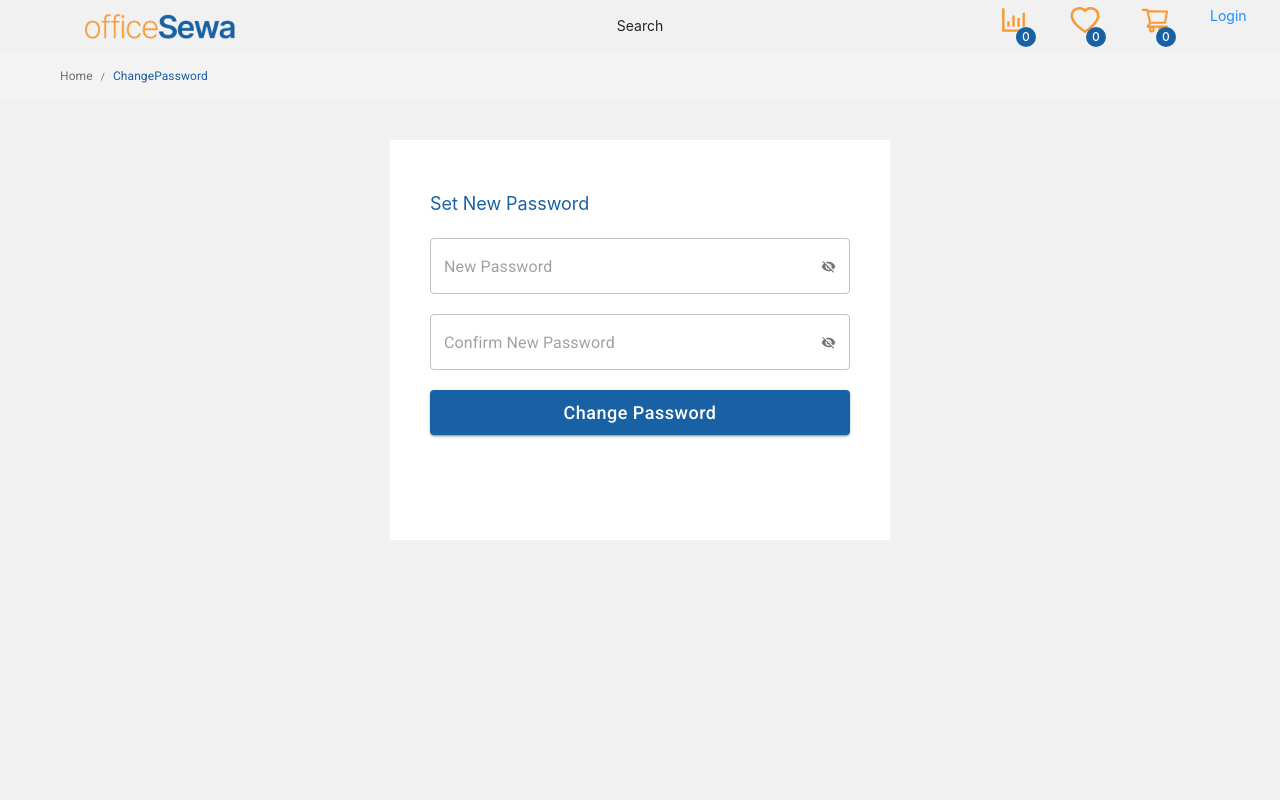
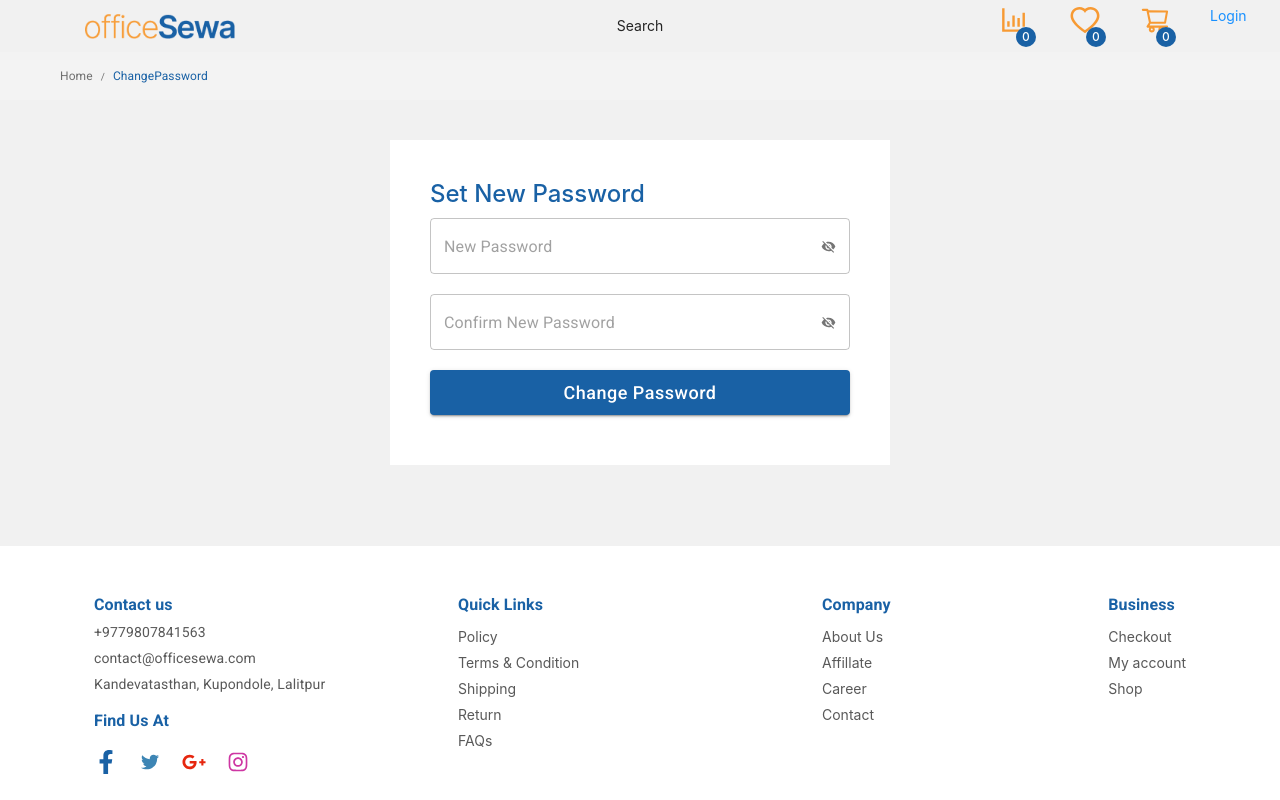
Before and after one commit to prokuranepal/OfficeSewaNew, a Next.js app: page /ChangePassword in a window 1280 px wide. Built offline with nearby package versions, Linux system fonts and the light colour scheme.

Commit message:
Changed the design and aaded links

```diff
--- a/components/layouts/HomeLayout.jsx
+++ b/components/layouts/HomeLayout.jsx
@@ -1,6 +1,7 @@
 import React from 'react';
 import { makeStyles } from '@material-ui/styles';
 import Topbar from '../shared/Header/Topbar';
+import Footer from '../shared/Footer';
 
 const HomeLayout = (props) => {
     const classes = useStyles();
@@ -8,6 +9,7 @@ const HomeLayout = (props) => {
         <div className={classes.root}>
             <Topbar />
             {props.children}
+            <Footer />
         </div>
     )
 };
--- a/components/partials/ChangePassword/index.jsx
+++ b/components/partials/ChangePassword/index.jsx
@@ -6,19 +6,20 @@ import PrimaryButton from '../../global/PrimaryButton'
 import { passwordRegex } from '../../utils/regex'
 import { makeStyles } from '@material-ui/styles'
 import { colors } from '../../utils/colors'
+import { HeaderText } from '../../HeaderText'
 const useStyles = makeStyles({
     changePassword: {
         width: "100vw",
         minHeight: "60vh",
         display: "flex",
         justifyContent: "center",
-        alignItems: "center",
+        alignItems: "flex-start",
         background: "#f1f1f1",
         padding: "4rem"
     },
     container: {
         width: "500px",
-        minHeight: "400px",
+        minHeight: "300px",
         maxWidth: "100%",
         background: "#fff",
         padding: "4rem"
@@ -154,10 +155,8 @@ export const ChangePassword = () => {
         <form onSubmit={submitHandler}>
             <div className={classes.changePassword} >
                 <div className={classes.container}>
-                    <Link href="#">
-                        <a className={classes.link} > Set New Password</a>
+                    <HeaderText>Set New Password</HeaderText>
 
-                    </Link>
                     <PasswordInput name="password1" changeHandler={changeHandler} clickHandler={clickHandler} userData={userData} focusHandler={focusHandler} blurHandler={blurHandler} focus={password1Focus} />
                     <PasswordInput name="password2" changeHandler={changeHandler} clickHandler={clickHandler} userData={userData} focusHandler={focusHandler} blurHandler={blurHandler} focus={password2Focus} />
                     <PrimaryButton swubmitHandler={submitHandler}>Change Password</PrimaryButton>
--- a/components/partials/ForgotPassword/index.jsx
+++ b/components/partials/ForgotPassword/index.jsx
@@ -6,7 +6,7 @@ import { emailRegex } from '../../utils/regex';
 import PrimaryButton from '../../global/PrimaryButton';
 const useStyles = makeStyles({
     mainContainer: {
-        height: "90vh",
+        minHeight: "20vh",
         width: "100vw",
         display: "flex",
         justifyContent: "center",
@@ -16,7 +16,7 @@ const useStyles = makeStyles({
     },
     forgotPassword: {
         width: "500px",
-        minHeight: "400px",
+        minHeight: "200px",
         padding: "4rem",
         backgroundColor: "#fff",
         maxWidth: "100%"
--- a/components/partials/Login/index.jsx
+++ b/components/partials/Login/index.jsx
@@ -16,11 +16,11 @@ import { SubHeaderText } from '../../../components/HeaderText/index';
 
 const useStyles = makeStyles(theme => ({
     mainContainer: {
-        height: "90vh",
+        height: "60vh",
         width: "100vw",
         display: "flex",
         justifyContent: "center",
-        alignItems: "center",
+        alignItems: "flex-start",
         backgroundColor: "#F1F1F1",
     },
     login: {
@@ -274,13 +274,13 @@ const Login = () => {
                         Login
                     </Button> */}
                         <div className={classes.linkContainer}>
-                            <Link href="#">
+                            <Link href="/ForgotPassword">
                                 <a className={classes.forgotLink}  >Forgot Password?</a>
                             </Link>
                         </div>
                         <PrimaryButton >Login</PrimaryButton>
                         <Typography variant="h6" className={classes.member}>New Member?
-                            <Link href="#">
+                            <Link href="/Register">
                                 <a className={classes.memberLink}  > Create an account</a>
                             </Link>
                         </Typography>
@@ -290,7 +290,7 @@ const Login = () => {
                             <Grid items xs={12} md={6} className={classes.primaryButtonContainer} >
                                 <Button variant="contained" className={`${classes.socialButton}  ${classes.primaryButton}`}  >
                                     <SiFacebook className={`${classes.icon} ${classes.facebook}`} />
-                                    <Typography variant="span" className={classes.loginOptionsText}>Facebook</Typography>
+                                    <Typography variant="span" className={classes.optionsText}>Facebook</Typography>
                                 </Button>
                             </Grid>
                             <Grid items xs={12} md={6} className={classes.secondaryButtonContainer}>
--- a/components/partials/Register/index.jsx
+++ b/components/partials/Register/index.jsx
@@ -17,13 +17,13 @@ import { SiFacebook } from 'react-icons/si'
 
 const useStyles = makeStyles(theme => ({
     mainContainer: {
-        height: "90vh",
+        height: "60vh",
         width: "100vw",
         display: "flex",
         justifyContent: "center",
         alignItems: "flex-start",
         backgroundColor: "#F1F1F1",
-        paddingTop: "40px"
+        paddingTop: "0px"
     },
     register: {
         width: "500px",
@@ -264,7 +264,7 @@ export const Register = () => {
             </Button> */}
                         <PrimaryButton >Register</PrimaryButton>
                         <Typography variant="h6" className={classes.member}>Already a member?
-                            <Link href="#">
+                            <Link href="/login">
                                 <a className={classes.loginLink}  > Login here.</a>
                             </Link>
                         </Typography>
--- a/pages/index.js
+++ b/pages/index.js
@@ -7,7 +7,6 @@ import ChangePasswordPage from '../pages/ChangePassword';
 import Login from '../pages/login/index'
 import Register from '../pages/Register'
 import ForgotPassword from '../pages/ForgotPassword/';
-import Footer from '../components/global/Footer/index.jsx';
 
 export default function Home() {
   return (
@@ -15,9 +14,8 @@ export default function Home() {
       {/* <Topbar /> */}
       {/* <Register /> */}
       {/* <ForgotPassword /> */}
-      <Footer />
       {/* <Login /> */}
-      {/* <ChangePassword /> */}
+      <ChangePassword />
       {/* <p className="header">hello</p> */}
     </div >
   )
```
Also changed, not shown: components/shared/Footer/index.jsx (renamed from components/global/Footer/index.jsx).
